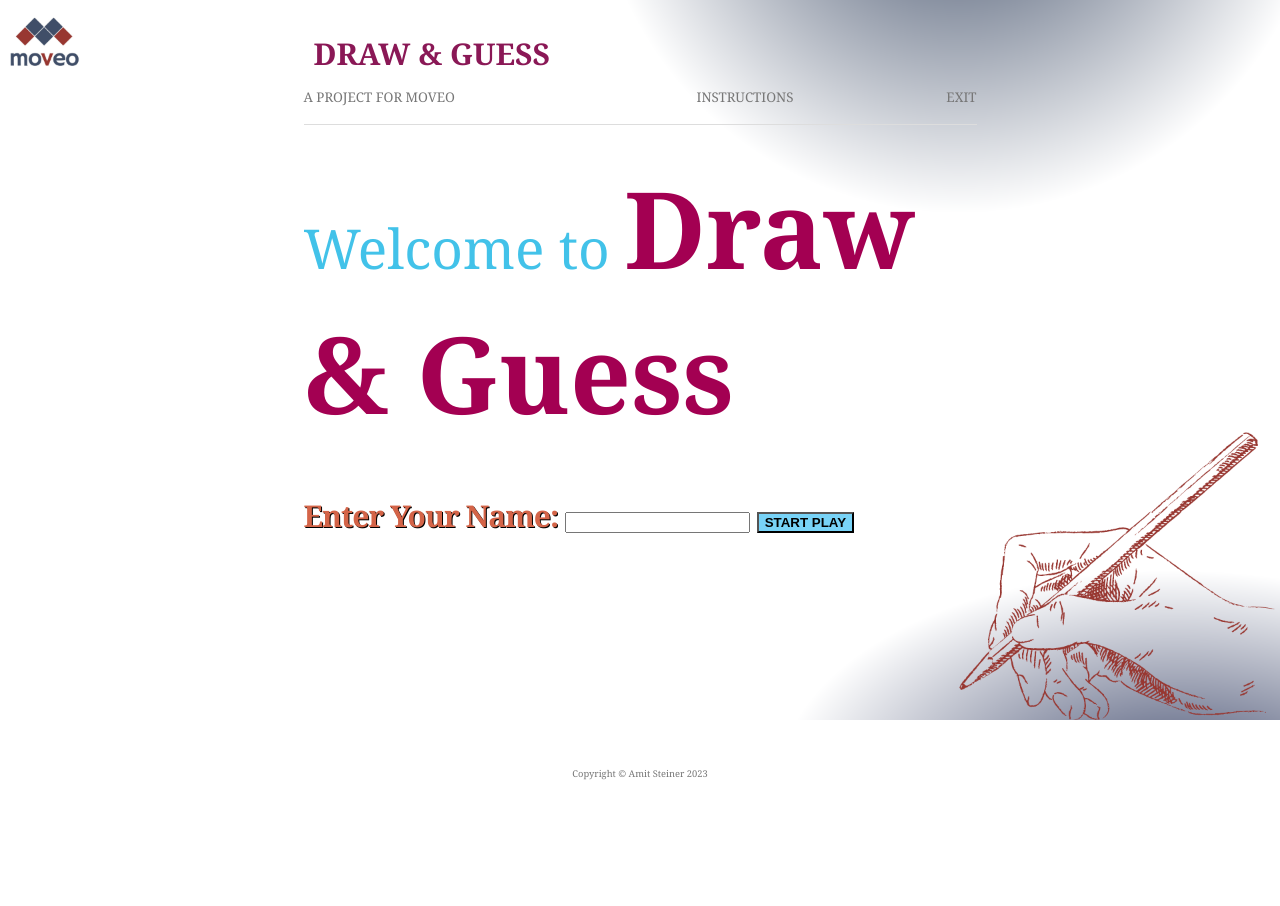
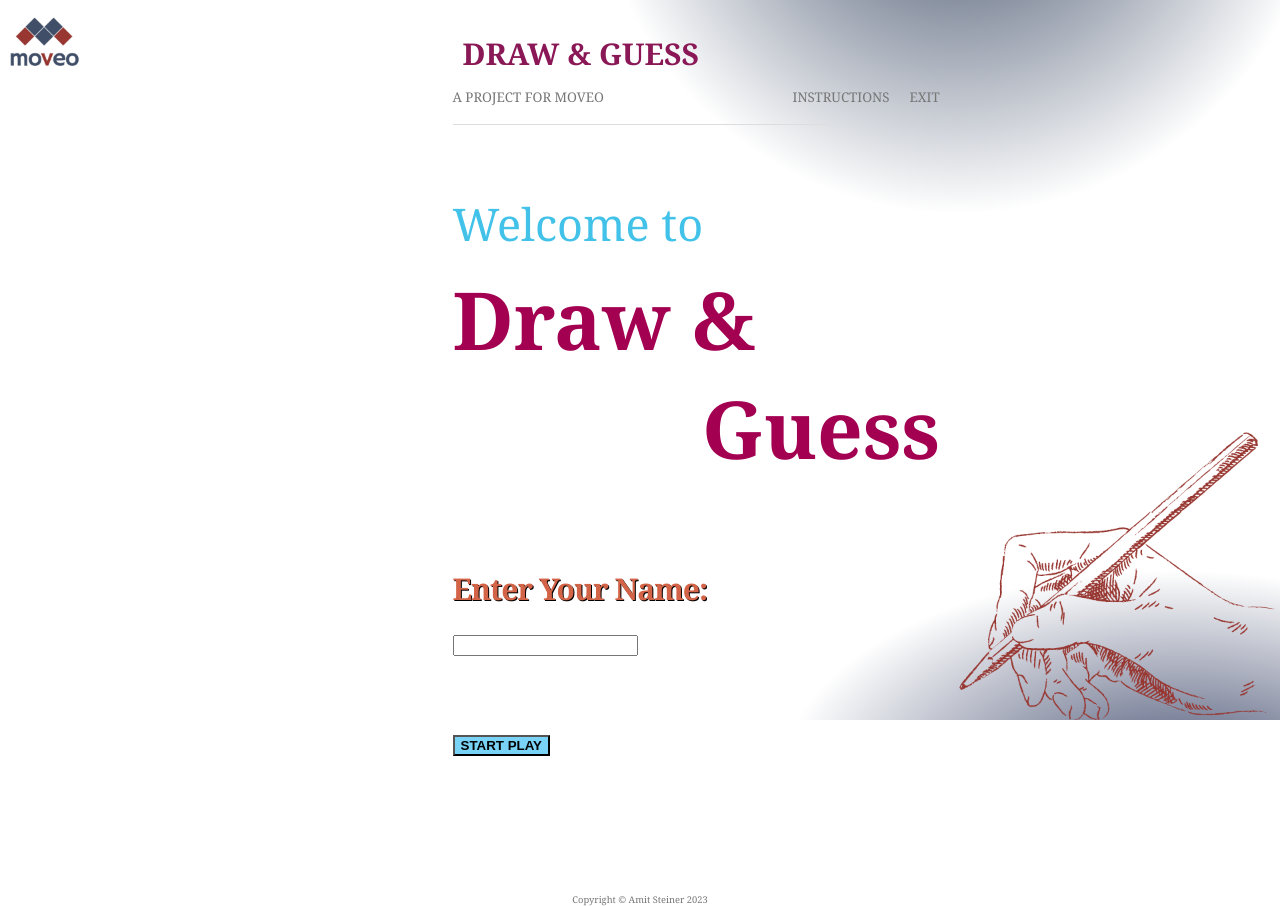
Before and after one commit to amitsr4/DRAW-AND-GUESS, a Node server app: page / in a window 1280 px wide. Before the commit the page ends 780 px from the top, so only its background shows below. Run offline with Node 20, Linux system fonts and the light colour scheme.

Commit message:
almost done

```diff
--- a/package.json
+++ b/package.json
@@ -4,7 +4,7 @@
   "main": "server.js",
   "scripts": {
     "test": "echo \"Error: no test specified\" && exit 1",
-    "start": "node server.js"
+    "start": "nodemon server.js"
   },
   "keywords": [],
   "author": "",
--- a/public/styles.css
+++ b/public/styles.css
@@ -1,18 +1,23 @@
 @import url('https://fonts.googleapis.com/css2?family=Noto+Serif:wght@400;700&display=swap');
 
   body {
-    width: 100%;
-    height: 100%;
-    padding: 1em;;
+    padding: 1em;
     margin: 10px auto;
     font-size: smaller;
     font-family: 'Noto Serif', serif;
     flex: content;
-    max-width: 673px;
-    max-height: 490px;
+    max-width: 375px;
+    max-height: 400px;
     background-image: url("background.png");
-    background-attachment:local;
+    background-attachment:flex;
     background-repeat:no-repeat ;
+    background-size: cover;
+
+  }
+  h6{
+    background-image: url("background.png");
+    background-attachment:fixed;
+    background-repeat:no-repeat;
     background-size: cover;
   }
 
@@ -25,16 +30,14 @@
     text-transform: uppercase;
   }
 
-  canvas {
+  /* canvas {
     border: 1px solid black;
     margin: 2em;
     display: block;
     max-width: 623px;
     max-height: 490px;
-    ;
 
-
-  }
+  } */
 
   h1 {
     position: center;
@@ -46,7 +49,7 @@
   h2 {
     margin: 10px;
      width: 300px;
-     max-width: 480px;
+     max-width: 380px;
     font-size: 30px;
     position: center center;
     color: rgb(138, 24, 86);
@@ -75,7 +78,7 @@
     margin: 10;
     padding: 0;
     width: 300px;
-    max-width: 500px;
+    max-width: 375px;
 
     position: center;
     text-decoration: none;
@@ -96,7 +99,9 @@
   }
 
   h8 {
-    font-size: 8em;
+    max-width: 375px;;
+    flex: auto;
+    font-size: 6em;
     text-shadow: #00afe4;
     color: rgb(163, 0, 82);
   }
@@ -104,13 +109,15 @@
   h8::before {
     content: "Welcome to ";
     position: top;
-    font-size: 55px;
+    font-size: 45px;
     text-shadow: #0000ff;
     color: rgb(66, 194, 233);
   }
 
   /* navigate & footer styles */
   nav {
+    max-width: 375px;
+    max-height: 400px;
     display: flex;
     justify-content: space-between;
     margin-bottom: 30px;
@@ -120,7 +127,8 @@
   }
 
   nav ul {
-
+    max-width: 375px;
+    max-height: 400px;
     display: flex;
     justify-content: space-between;
     align-items: flex-end;
@@ -134,6 +142,7 @@
   }
 
   nav h1 {
+
     font-size: 10em;
   }
 
@@ -147,7 +156,8 @@
     color: #777;
     text-align: center;
     font-size: 0.7em;
-    margin: 90px auto 15px;
+    margin: 5%;
+    /* margin: 95px auto 15px; */
 
   }
   button {
@@ -171,7 +181,7 @@
   }
 
   .container {
-    max-width: 500px;
+    max-width: 375px;
     margin: auto;
     margin-bottom: 3rem;
   }
--- a/server.js
+++ b/server.js
@@ -27,7 +27,7 @@ app.get('/', (req, res) => {
     res.render('welcome-view', { title: 'Home', name: '' });
 });
 app.get('/waiting-view', (req, res) => {
-    res.render('waiting-view', { title: 'Waiting' });
+    res.render('waiting-view', { title: 'Waiting',name,response });
 });
 
 app.post('/waiting-view', (req, res) => {
@@ -36,10 +36,10 @@ app.post('/waiting-view', (req, res) => {
     draw = req.body.imgBase64;
     currWord = req.body.word;
     if (role == currGuesser) {
-        res.render('guessing-view', { title: 'Waiting', draw, name });
+        res.render('guessing-view', { title: 'Waiting', draw, name,response });
     }
     else {
-        res.render('waiting-view', { title: 'Waiting', name });
+        res.render('waiting-view', { title: 'Waiting', name,response});
     }
 });
 
--- a/views/guessing-view.ejs
+++ b/views/guessing-view.ejs
@@ -21,7 +21,6 @@
         <script>
           //TODO: IN PROCESS!
 
-
         </script>
 
         <%- include('./partials/footer.ejs') %>
--- a/views/partials/navigate.ejs
+++ b/views/partials/navigate.ejs
@@ -9,10 +9,10 @@
     </div>
 
     <ul>
+      <meta name="viewport" content="width=device-width, initial-scale=1.0">
+
       <li><a href="/Instructions">Instructions</a></li>
       <li><a href="/">EXIT</a></li>
 
-
-
     </ul>
 </nav>
--- a/views/waiting-view.ejs
+++ b/views/waiting-view.ejs
@@ -1,10 +1,11 @@
 <!DOCTYPE html>
+<html lang="en">
+
 <%- include('./partials/header.ejs') %>
+<%- include('./partials/navigate.ejs') %>
 
-<html lang="en">
 <body>
 
-  <%- include('./partials/navigate.ejs') %>
   <div class="site-title"></div>
   <h1>Waiting the other player to guess correct...</h2>
 
--- a/views/welcome-view.ejs
+++ b/views/welcome-view.ejs
@@ -6,8 +6,6 @@
   <meta name="viewport" content="width=device-width, initial-scale=1.0">
   <link rel="icon" type="image/x-icon" href="/favicon.ico">
   <%- include('./partials/header.ejs') %>
-  <link rel="icon" type="image/x-icon" href="/favicon.ico">
-
 </head>
 
 <body>
@@ -15,16 +13,20 @@
   <%- include('./partials/navigate.ejs') %>
 
     <div class="site-title"></div>
-    <h8><strong> Draw & Guess</strong></h8>
+    <h8><strong> Draw & &nbsp;&nbsp;&nbsp;&nbsp;&nbsp;&nbsp;&nbsp;&nbsp;&nbsp;&nbsp;&nbsp;&nbsp;Guess</strong></h8>
 
     <form id="choose-player-form" autocomplete="off" action="/word-choosing-view" method="POST">
       <br>
       <br>
-      <h3 for="enter-name"><strong>Enter your name:</strong> <input type="text" id="name-input" name='name' required />
+      <br>
+      <br>
+
+      <h3 for="enter-name"><strong>Enter your name:</strong> <input type="text" id="name-input" name='name' required />    <br>
+    <br>
+
         <button type="button" id="StartButton" onClick="StartGame()"><strong>START
             PLAY</strong></button>
       </h3>
-
       <h3>
         <label id="choose-player-label" for="choose-player" style="visibility: hidden;">Choose a role:</label> <br>
         <button type="submit" name="button" id="Drawer" value="Drawer" style="visibility: hidden;">Drawer</button>
@@ -32,8 +34,6 @@
       </h3>
 
     </form>
-
-    <br>
     <%- include('./partials/footer.ejs') %>
 
       <script>
```
Also changed, not shown: views/Instructions.ejs (+4 -3 lines), views/drawing-view.ejs (+24 -11 lines), views/word-choosing-view.ejs (+7 -3 lines).
